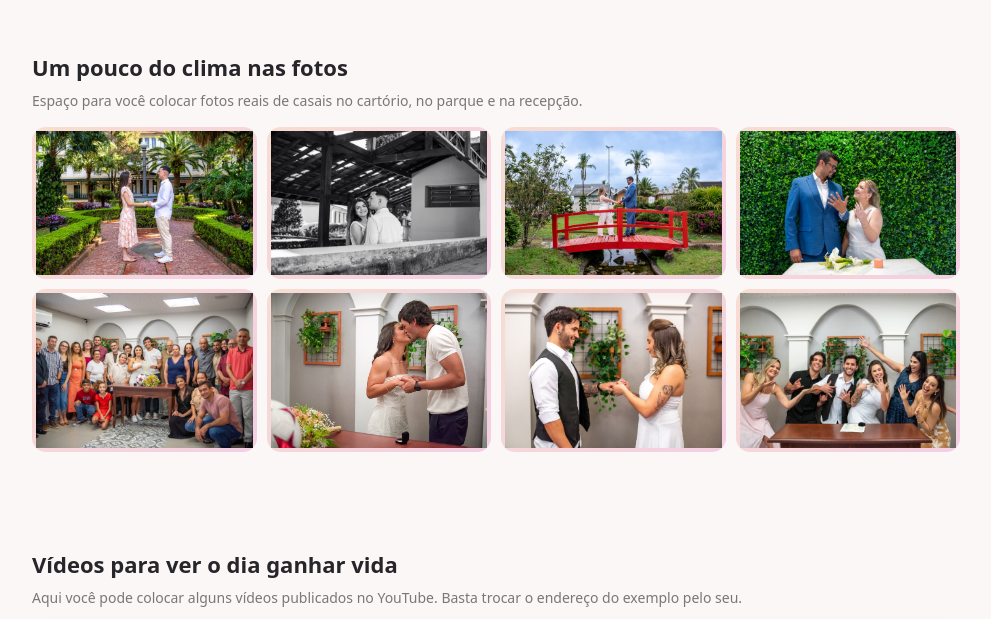
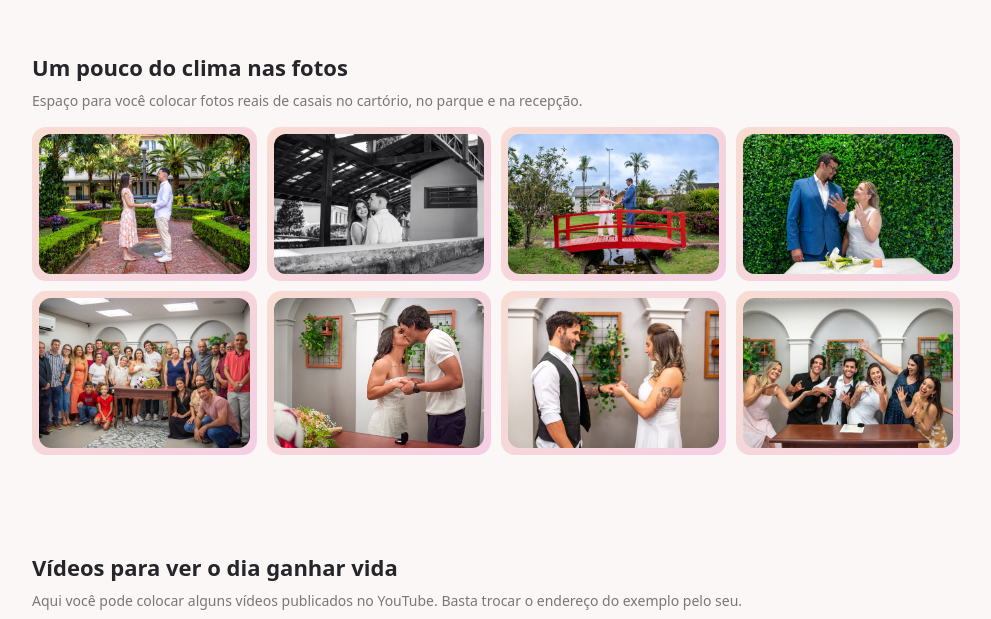
Before and after one commit to PatrickLeandro/cartorio, a plain HTML site: page index.html in a window 1280 px wide. Shown: the part 1920-2539 px from the top of the page, without its empty margins (144-1135 px from the left). Drawn offline with Linux system fonts and the light colour scheme.

Commit message:
Update index.html

```diff
--- a/index.html
+++ b/index.html
@@ -423,6 +423,8 @@
   display:block;
   object-fit:cover;
   transition:transform .4s ease;
+  border-radius: 15px;
+  padding: 3px;
 }
 
 .gallery-item img:hover{
```
